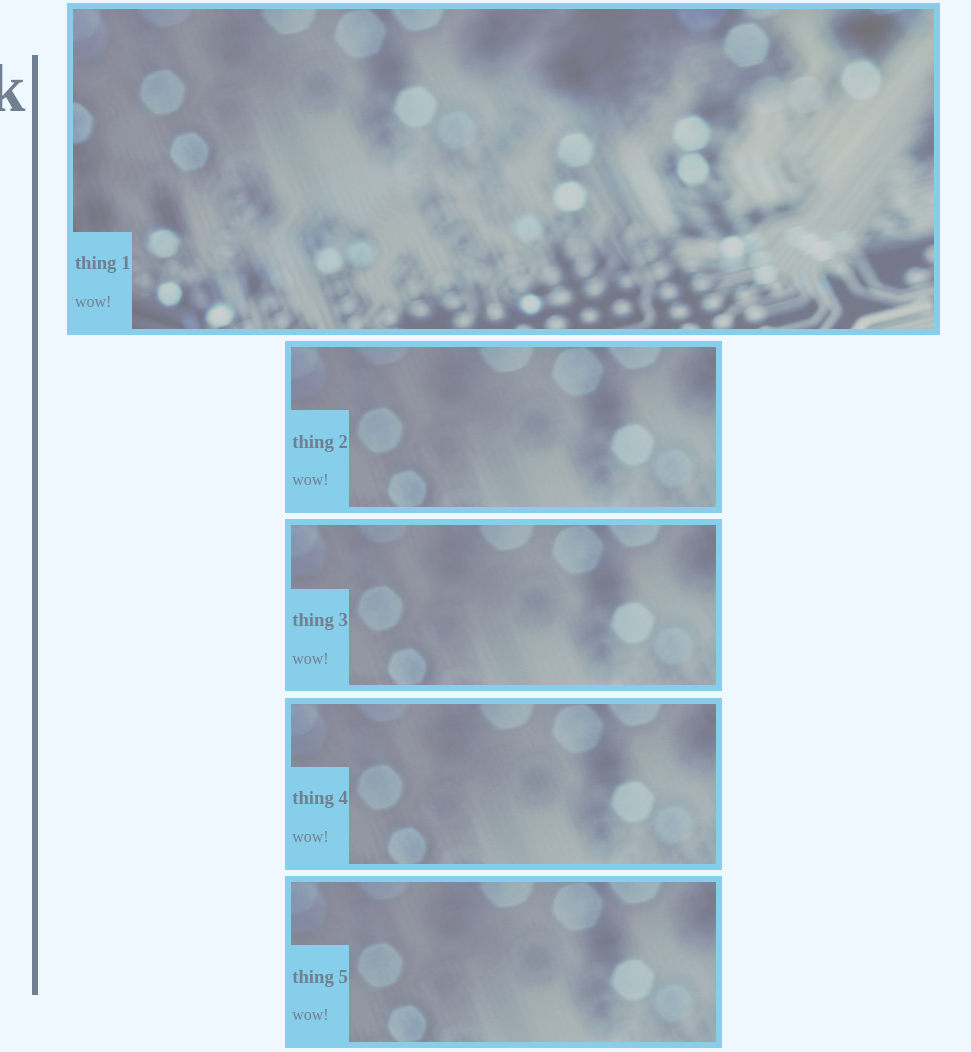
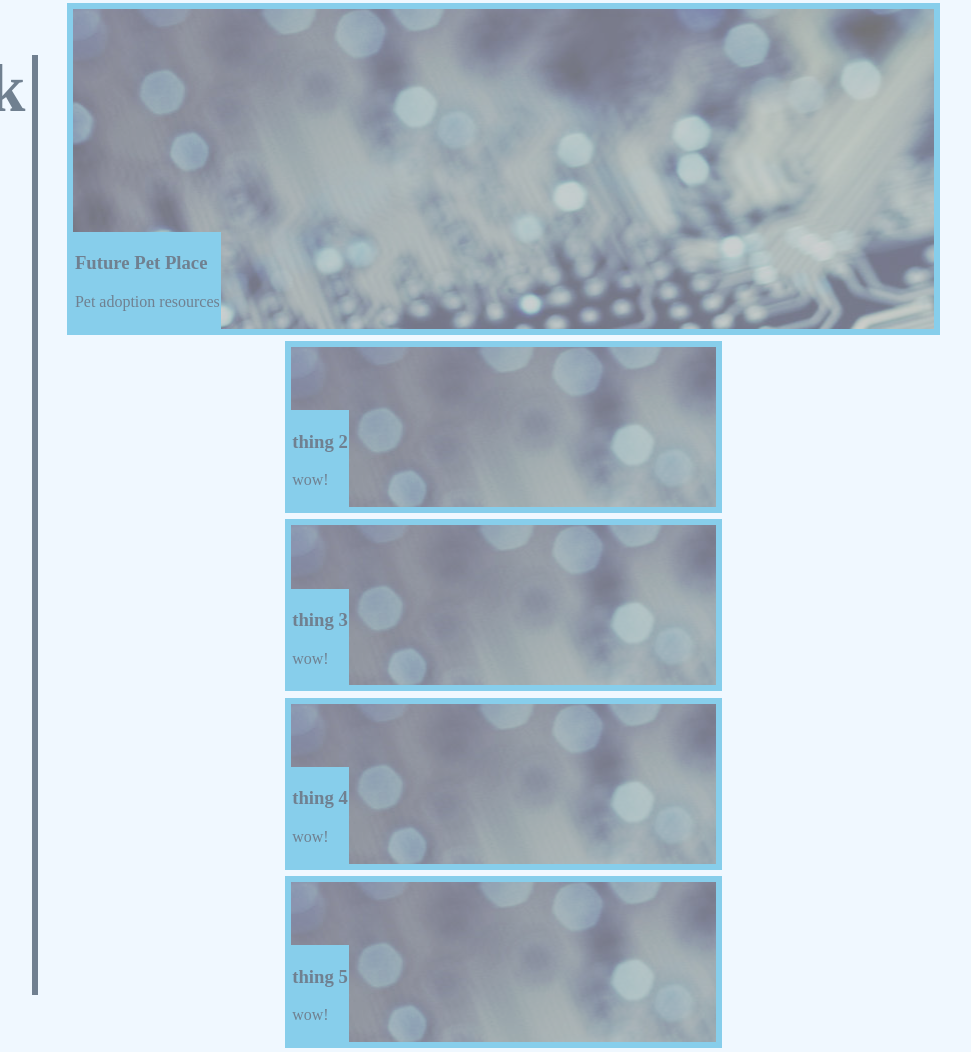
Before and after one commit to Seraph-Archive/wydron, a plain HTML site: page index.html in a window 1280 px wide. Shown: the part 799-1851 px from the top of the page, without its empty margins (269-1240 px from the left). Drawn offline with Linux system fonts and the light colour scheme.

Commit message:
added project 1

```diff
--- a/index.html
+++ b/index.html
@@ -52,10 +52,10 @@
         <section class="am" id="work">
             <h2>Work</h2>
             <div class="box1">
-                <a href="#" class="box2 t1">
+                <a href="https://lilwill13.github.io/Future-Pet-Place/" class="box2 t1">
                     <div>
-                        <h3>thing 1</h3>
-                        <p>wow!</p>
+                        <h3>Future Pet Place</h3>
+                        <p>Pet adoption resources</p>
                     </div>
                 </a>
 
```
